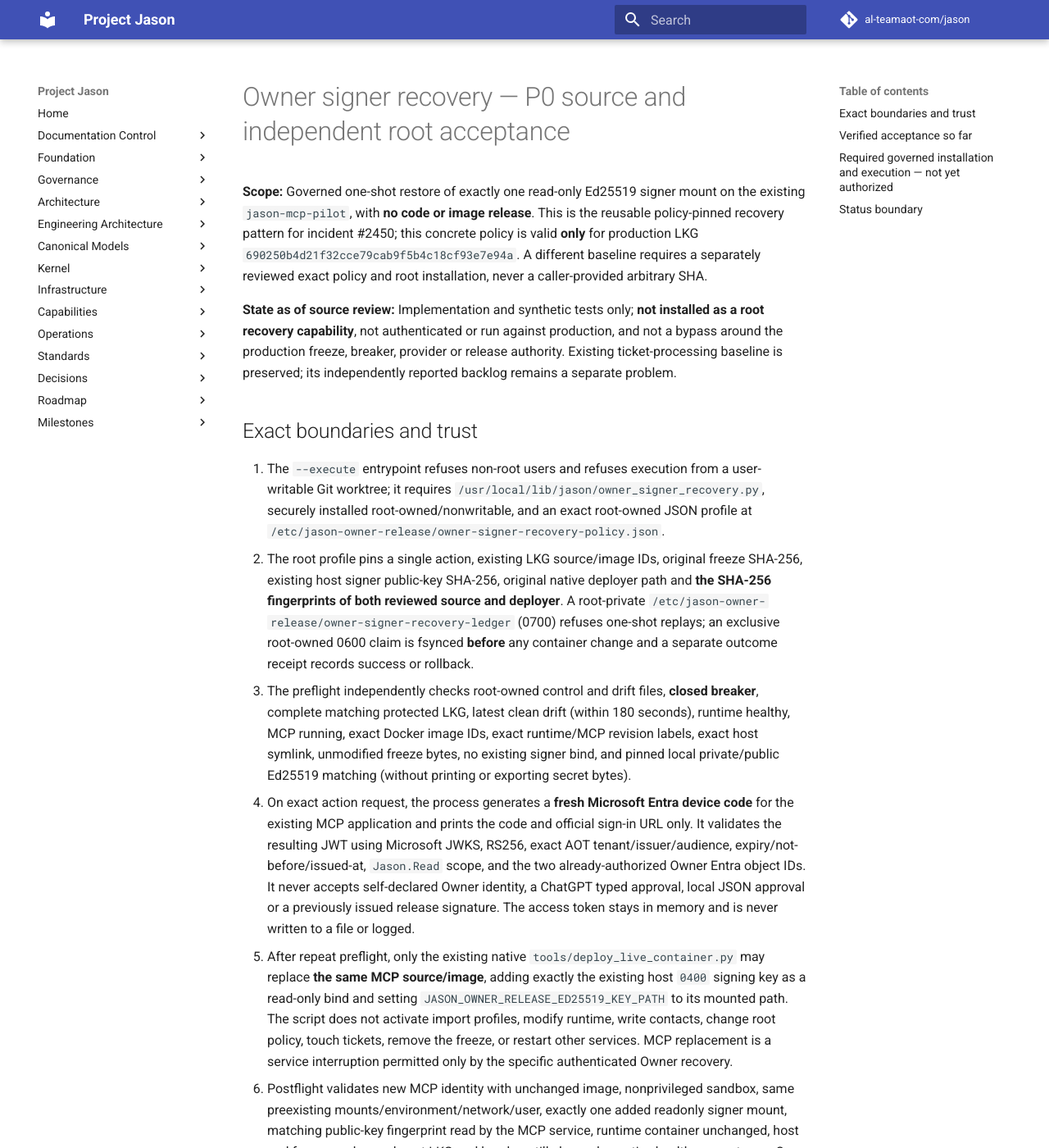
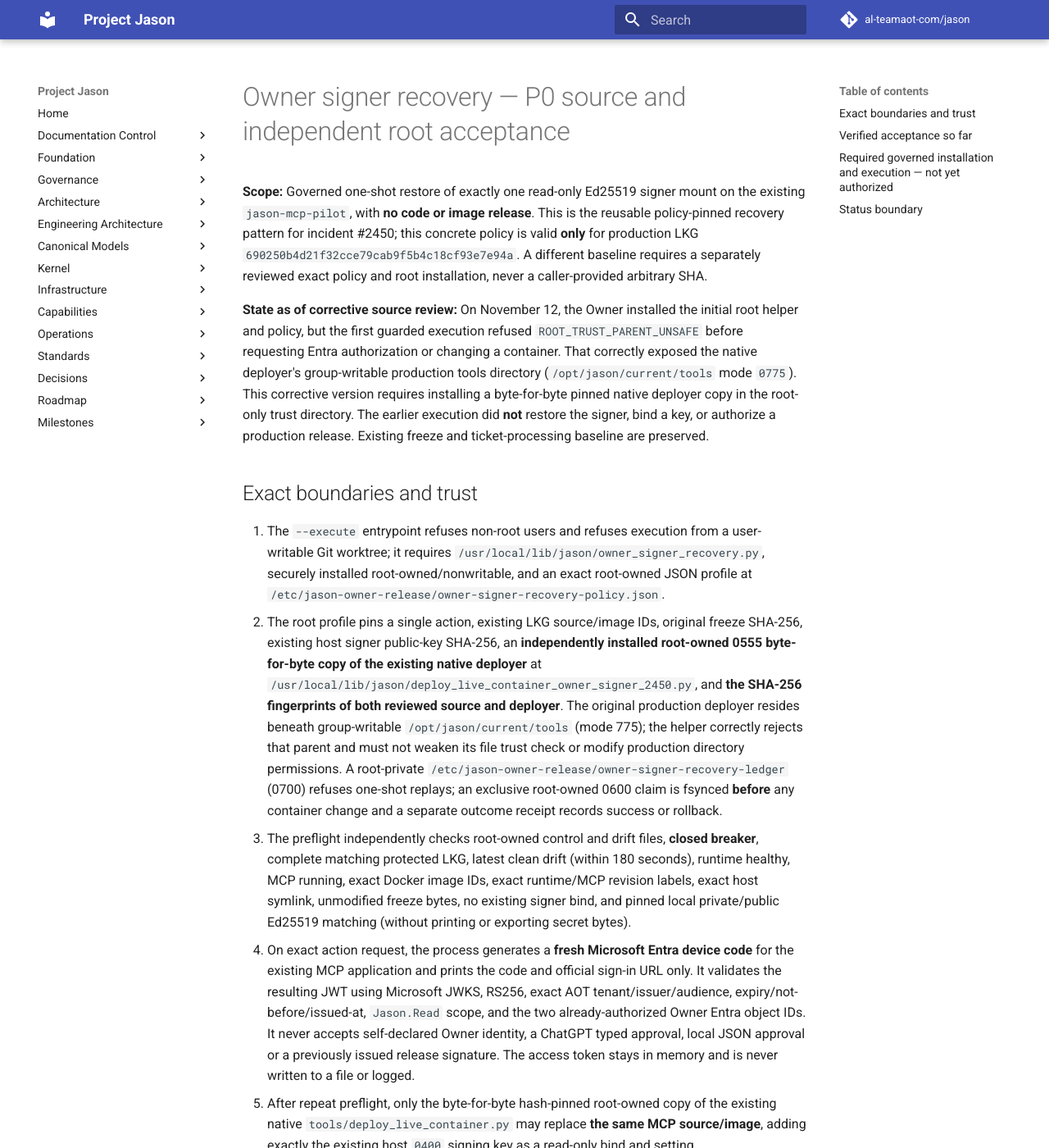
Before and after one commit to al-teamaot-com/jason, an MkDocs documentation site: the page built from docs/operations/Owner-Signer-Recovery-2450-20261112.md, in a window 1280 px wide and 1400 px high. Shown: the whole window at 82% size. Built offline with MkDocs 1.6.1 and Material for MkDocs 9.7.7, drawn with Linux system fonts in a browser that asks for light colours; comment, search, counter and statistics services are not loaded; some of the changed text lies outside the part shown.

Commit message:
fix(recovery): pin root-trusted native deployer copy after safe parent refusal

```diff
--- a/docs/operations/Owner-Signer-Recovery-2450-20261112.md
+++ b/docs/operations/Owner-Signer-Recovery-2450-20261112.md
@@ -2,17 +2,17 @@
 
 **Scope:** Governed one-shot restore of exactly one read-only Ed25519 signer mount on the existing `jason-mcp-pilot`, with **no code or image release**. This is the reusable policy-pinned recovery pattern for incident #2450; this concrete policy is valid **only** for production LKG `690250b4d21f32cce79cab9f5b4c18cf93e7e94a`. A different baseline requires a separately reviewed exact policy and root installation, never a caller-provided arbitrary SHA.
 
-**State as of source review:** Implementation and synthetic tests only; **not installed as a root recovery capability**, not authenticated or run against production, and not a bypass around the production freeze, breaker, provider or release authority. Existing ticket-processing baseline is preserved; its independently reported backlog remains a separate problem.
+**State as of corrective source review:** On November 12, the Owner installed the initial root helper and policy, but the first guarded execution refused `ROOT_TRUST_PARENT_UNSAFE` before requesting Entra authorization or changing a container. That correctly exposed the native deployer's group-writable production tools directory (`/opt/jason/current/tools` mode `0775`). This corrective version requires installing a byte-for-byte pinned native deployer copy in the root-only trust directory. The earlier execution did **not** restore the signer, bind a key, or authorize a production release. Existing freeze and ticket-processing baseline are preserved.
 
 ## Exact boundaries and trust
 
 1. The `--execute` entrypoint refuses non-root users and refuses execution from a user-writable Git worktree; it requires `/usr/local/lib/jason/owner_signer_recovery.py`, securely installed root-owned/nonwritable, and an exact root-owned JSON profile at `/etc/jason-owner-release/owner-signer-recovery-policy.json`.
-2. The root profile pins a single action, existing LKG source/image IDs, original freeze SHA-256, existing host signer public-key SHA-256, original native deployer path and **the SHA-256 fingerprints of both reviewed source and deployer**. A root-private `/etc/jason-owner-release/owner-signer-recovery-ledger` (0700) refuses one-shot replays; an exclusive root-owned 0600 claim is fsynced **before** any container change and a separate outcome receipt records success or rollback.
+2. The root profile pins a single action, existing LKG source/image IDs, original freeze SHA-256, existing host signer public-key SHA-256, an **independently installed root-owned 0555 byte-for-byte copy of the existing native deployer** at `/usr/local/lib/jason/deploy_live_container_owner_signer_2450.py`, and **the SHA-256 fingerprints of both reviewed source and deployer**. The original production deployer resides beneath group-writable `/opt/jason/current/tools` (mode 775); the helper correctly rejects that parent and must not weaken its file trust check or modify production directory permissions. A root-private `/etc/jason-owner-release/owner-signer-recovery-ledger` (0700) refuses one-shot replays; an exclusive root-owned 0600 claim is fsynced **before** any container change and a separate outcome receipt records success or rollback.
 3. The preflight independently checks root-owned control and drift files, **closed breaker**, complete matching protected LKG, latest clean drift (within 180 seconds), runtime healthy, MCP running, exact Docker image IDs, exact runtime/MCP revision labels, exact host symlink, unmodified freeze bytes, no existing signer bind, and pinned local private/public Ed25519 matching (without printing or exporting secret bytes).
 4. On exact action request, the process generates a **fresh Microsoft Entra device code** for the existing MCP application and prints the code and official sign-in URL only. It validates the resulting JWT using Microsoft JWKS, RS256, exact AOT tenant/issuer/audience, expiry/not-before/issued-at, `Jason.Read` scope, and the two already-authorized Owner Entra object IDs. It never accepts self-declared Owner identity, a ChatGPT typed approval, local JSON approval or a previously issued release signature. The access token stays in memory and is never written to a file or logged.
-5. After repeat preflight, only the existing native `tools/deploy_live_container.py` may replace **the same MCP source/image**, adding exactly the existing host `0400` signing key as a read-only bind and setting `JASON_OWNER_RELEASE_ED25519_KEY_PATH` to its mounted path. The script does not activate import profiles, modify runtime, write contacts, change root policy, touch tickets, remove the freeze, or restart other services. MCP replacement is a service interruption permitted only by the specific authenticated Owner recovery.
+5. After repeat preflight, only the byte-for-byte hash-pinned root-owned copy of the existing native `tools/deploy_live_container.py` may replace **the same MCP source/image**, adding exactly the existing host `0400` signing key as a read-only bind and setting `JASON_OWNER_RELEASE_ED25519_KEY_PATH` to its mounted path. The script does not activate import profiles, modify runtime, write contacts, change root policy, touch tickets, remove the freeze, or restart other services. MCP replacement is a service interruption permitted only by the specific authenticated Owner recovery.
 6. Postflight validates new MCP identity with unchanged image, nonprivileged sandbox, same preexisting mounts/environment/network/user, exactly one added readonly signer mount, matching public-key fingerprint read by the MCP service, runtime container unchanged, host and freeze unchanged, root LKG and breaker still clean, plus native healthz acceptance. On failure, the existing native deployment logic rolls back or the wrapper restores the exact saved prior MCP container. A failed attempt cannot silently retry without a new approved root profile.
-7. A *subsequent* new authenticated ChatGPT Owner decision is required for the unrelated full Constant Contact release `release-a58edab657fa0af5`, SHA `a58edab657fa0af506535b7a7de6a124e1a07f64`, exact reviewed scope SHA-256 `9b80ea96b10e478ec69f195ce0fddc76a6abf73b95f8847b0fedb97b4835b9cf`. The prior signed approval is for a failed different release and cannot be reused. The native Release Manager, protected freeze, CCC, root health and rollback gates remain required.
+7. A *subsequent* new authenticated ChatGPT Owner decision is required for the separately prepared current full Constant Contact release `release-be31eb87937778ba`, SHA `be31eb87937778baad8757ff39dd78a6a1edda0b`, exact reviewed scope SHA-256 `5024fd1bddd5794f19d6ed6a734a841c494efe1b125b30c2624f01a857ae18fc`. The prior signed approval is for a failed different release and cannot be reused. The native Release Manager, protected freeze, CCC, root health and rollback gates remain required.
 
 ## Verified acceptance so far
 
@@ -24,7 +24,7 @@
 ## Required governed installation and execution — not yet authorized
 
 1. Review/merge the exact-source PR with passing independent CI, record code SHA-256 and policy SHA-256, independently verify the known-good root files and protected freeze. No production change from merging.
-2. Through an **independently authorized root-native installation** (currently not exposed to this connected ChatGPT session), install only the exact reviewed source at `/usr/local/lib/jason/owner_signer_recovery.py` root:root mode `0555`, and its exact policy at `/etc/jason-owner-release/owner-signer-recovery-policy.json` root:root `0444`; create root-owned `/etc/jason-owner-release/owner-signer-recovery-ledger` mode `0700`. This requires an exact, audited Owner installation approval and local root authority; the ChatGPT assistant must not use Docker directly as a substitute.
+2. Through an **independently authorized root-native installation** (currently not exposed to this connected ChatGPT session), install the exact reviewed source at `/usr/local/lib/jason/owner_signer_recovery.py` root:root mode `0555`, its **unchanged original deployer bytes** at `/usr/local/lib/jason/deploy_live_container_owner_signer_2450.py` root:root mode `0555`, and the exact updated policy at `/etc/jason-owner-release/owner-signer-recovery-policy.json` root:root `0444`; retain the existing root-owned `/etc/jason-owner-release/owner-signer-recovery-ledger` mode `0700`. Check all three exact hashes before using `--execute`. This requires an exact, audited Owner installation approval and local root authority; the ChatGPT assistant must not use Docker directly as a substitute.
 3. An authorized Owner then triggers the reviewed root script with isolated Python (`sudo python3 -I /usr/local/lib/jason/owner_signer_recovery.py --execute` from a locally authenticated Owner session), visits its Microsoft sign-in URL, enters the unique code and authenticates. The root script rejects non-isolated Python execution, performs the single bounded recovery and writes its immutable receipt. Do **not** enter passwords, Client Secrets, access tokens or the private signer into chat.
 4. Verify the newly mounted signer and independent root drift. Then request fresh exact-action approval for the prepared Constant Contact release and allow native promotion with deterministic rollback.
 5. Only **after deployed integration**, stage the existing saved Constant Contact Client Secret and encryption key through Jason's secure local provisioning interface, register the approved HTTPS callback, perform actual OAuth account/list binding, then import 1–3 demonstrably consent-backed contacts and read them back.
```
Also changed, not shown: 3 other files.
